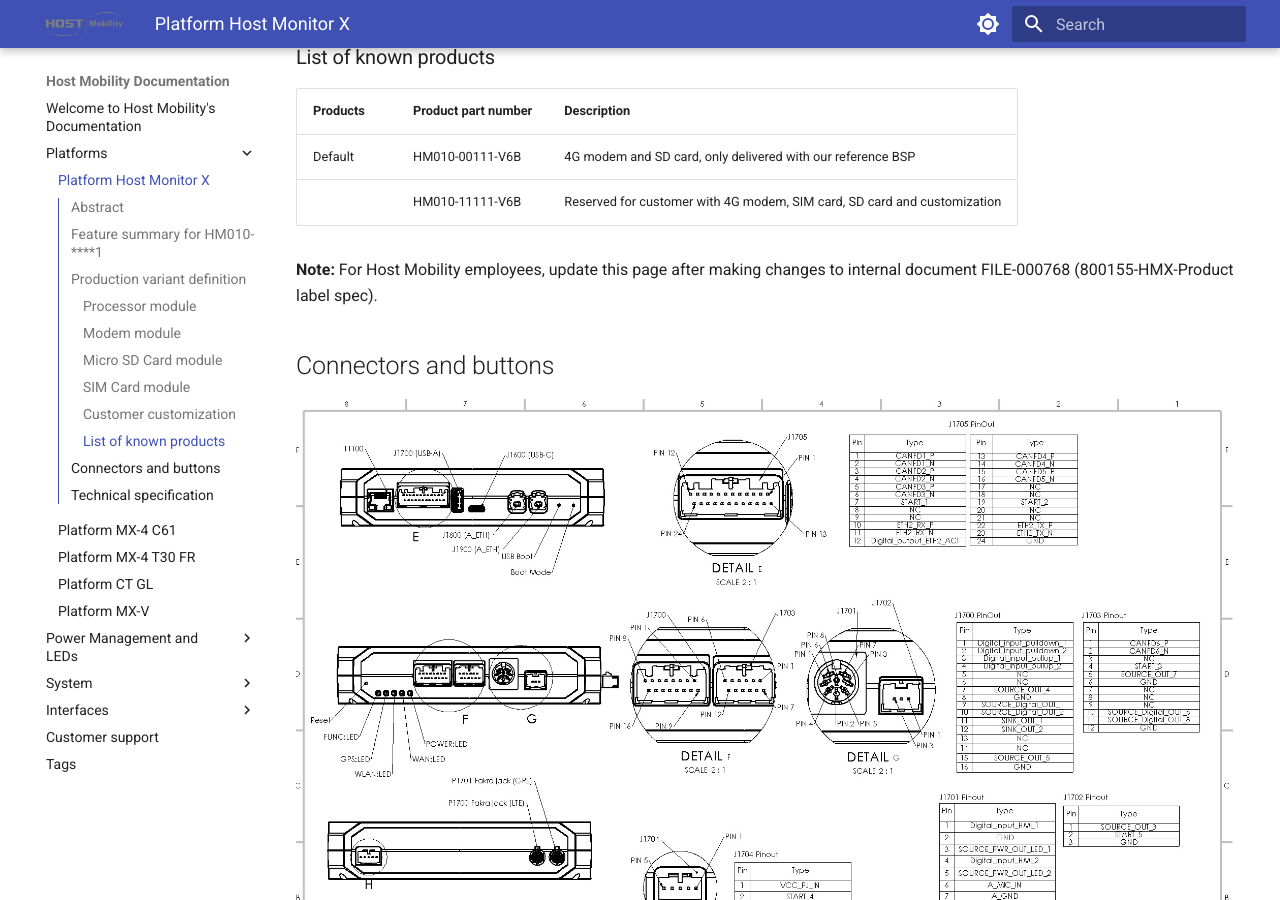
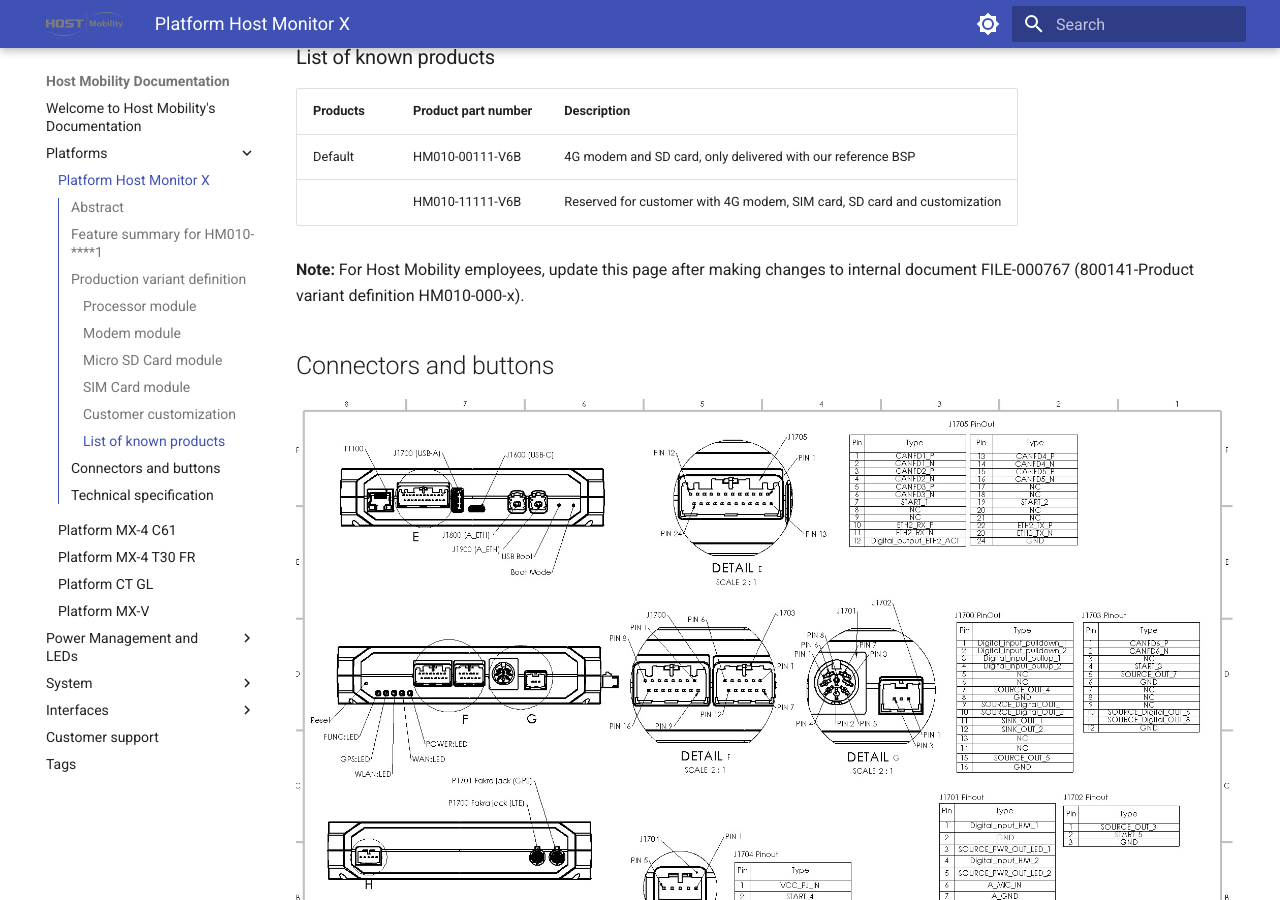
Before and after one commit to hostmobility/documentation, an MkDocs documentation site: the page built from docs/product/host-monitor-x.md, in a window 1280 px wide and 900 px high, scrolled down 3763 px. Built offline with MkDocs 1.6.1 and Material for MkDocs 9.7.7, drawn with Linux system fonts in a browser that asks for light colours.

Commit message:
hmx: fix wrong pointed note for internal use

```diff
--- a/docs/product/host-monitor-x.md
+++ b/docs/product/host-monitor-x.md
@@ -95,7 +95,7 @@
 | Default |   HM010-00111-V6B           | 4G modem and SD card, only delivered with our reference BSP |
 | <Reserved>           | HM010-11111-V6B      | Reserved for customer with 4G modem, SIM card, SD card and customization |
 
-**Note:** For Host Mobility employees, update this page after making changes to internal document FILE-000768 (800155-HMX-Product label spec).
+**Note:** For Host Mobility employees, update this page after making changes to internal document FILE-000767 (800141-Product variant definition HM010-000-x).
 
 
 
```
